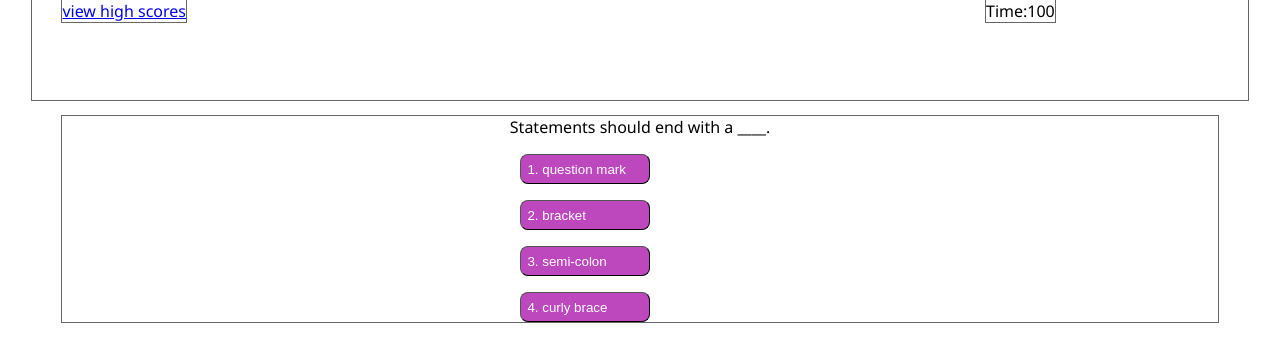
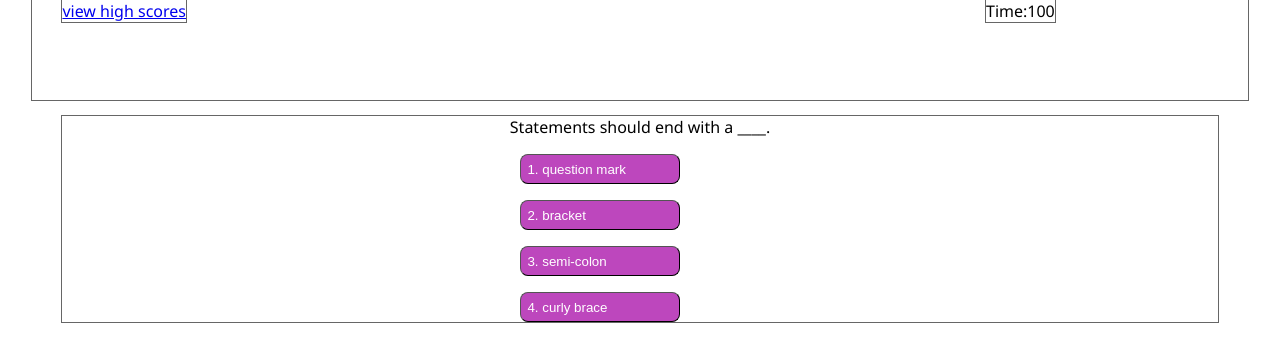
Before and after one commit to uobie80/javascript-code-quiz, a plain HTML site: page index.html in a window 1280 px wide. Both pictures are taken after a click on the button "Start Quiz". Drawn offline with Linux system fonts and the light colour scheme.

Commit message:
Updated comments in script.js.

```diff
--- a/script.js
+++ b/script.js
@@ -1,4 +1,4 @@
-// Select specific html tags to insert dynamic content into
+// Select specific html elements to insert dynamic content into
 var contentEl1 = document.querySelector("#top");
 var choicesEl1 = document.querySelector("#middle");
 var messageEl1 = document.querySelector("#bottom");
@@ -10,12 +10,12 @@ time_limit = 100;
 // Initialize array index for coding quesitons
 idx = 0;
 
-//Create h1 tag and associated text
+//Create <h1> element and associated text
 h1_text = document.createElement("h1");
 h1_text.textContent = "JavaScript Coding Challenge";
 contentEl1 .appendChild(h1_text);
 
-// Create p tag and add text to it
+// Create <p> element and add text to it
 p1_text = document.createElement("p");
 p1_text.textContent = "Try to answer the following code related questions within the time limit.\
                        Keep in mind that incorrect answers will be penalize your score/time by ten seconds!";
@@ -32,7 +32,8 @@ contentEl1.appendChild(start_button);
 timeEl1.textContent = time_limit;
 
 // Define list of questions to present to the user
-questions = ["Statements should end with a ____.",
+questions = [
+             "Statements should end with a ____.",
              "Array indices start at  ____.",
              "A number is a ____ in Javascript.",
              "A for loop is used to ____ through a collection.",
@@ -41,12 +42,15 @@ questions = ["Statements should end with a ____.",
              "< is known as the ____ sign.",
              "> is know as the ____ sign.",
              "The var keyword is used to ___?",
-             "Which property is used to determine the size of an array?"];
+             "Which property is used to determine the size of an array?"
+            ];
 
 // Define list of answers to coding questions
-correct_answers = [";", "0", "datatype", "iterate", "increment",
-                  "decrement", "less than", "greater than", "declare a variable",
-                  "length"];
+correct_answers = [
+                   ";", "0", "datatype", "iterate", "increment",
+                   "decrement", "less than", "greater than", "declare a variable",
+                   "length"
+                  ];
 
 // Define list of choices to coding questions
      choices = [
@@ -58,11 +62,11 @@ correct_answers = [";", "0", "datatype", "iterate", "increment",
                  ["decrement", "subtration", "minus", "takeaway"],
                  ["less than", "greater than", "add-on", "stop"],
                  ["greater than", "less than", "peace", "yield"],
-                 ["declare a variable", "index an array", "select a key in an object", "return a value"],
+                 ["declare a variable", "index an array", "define object key", "return a value"],
                  ["size", "count", "num", "length"]
                 ];
 
-// Create button elements
+// Create <button> elements
 buttonEl1 = document.createElement("button");
 buttonEl2 = document.createElement("button");
 buttonEl3 = document.createElement("button");
@@ -97,32 +101,34 @@ if (idx <= questions.length) {
     contentEl1.textContent = "";
     choicesEl1.innerHTML = "";
 
-    // Add question into p element
+    // Add question into <p> element
     p0.textContent = question;
 
-    //
+    //Add <p> element to page
     contentEl1.appendChild(p0);
 
     // Get choices
     var choice = choices[idx];
 
-    // Set choices as content for list items
+    // Set choices as content for each <button> element
     buttonEl1.textContent = "1.   " + choice[3];
     buttonEl2.textContent = "2.   " + choice[2];
     buttonEl3.textContent = "3.   " + choice[1];
     buttonEl4.textContent = "4.   " + choice[0];
 
-    // Create p tag and add elements to it
+    // Create <p> elements
     p1 = document.createElement("p");
     p2 = document.createElement("p");
     p3 = document.createElement("p");
     p4 = document.createElement("p");
 
+    // Add each button to a <p> element
     p1.appendChild(buttonEl1);
     p2.appendChild(buttonEl2);
     p3.appendChild(buttonEl3);
     p4.appendChild(buttonEl4);
 
+    // Add <p> elements to div
     choicesEl1.appendChild(p1);
     choicesEl1.appendChild(p2);
     choicesEl1.appendChild(p3);
@@ -135,8 +141,10 @@ if (idx <= questions.length) {
 
 }
 
+// Invoke start_quiz function when the start_quiz button is clicked
+start_button.addEventListener("click", start_quiz);
 
-start_button.addEventListener("click", start_quiz);
+// Invoke increment_index function when one of the choices is clicked
 buttonEl1.addEventListener("click", increment_index);
 buttonEl2.addEventListener("click", increment_index);
 buttonEl3.addEventListener("click", increment_index);
--- a/style.css
+++ b/style.css
@@ -63,6 +63,11 @@ body {
 
 }
 
+#middle button {
+
+width: 160px;
+}
+
 #top button{
     text-align:center;
 }
```
